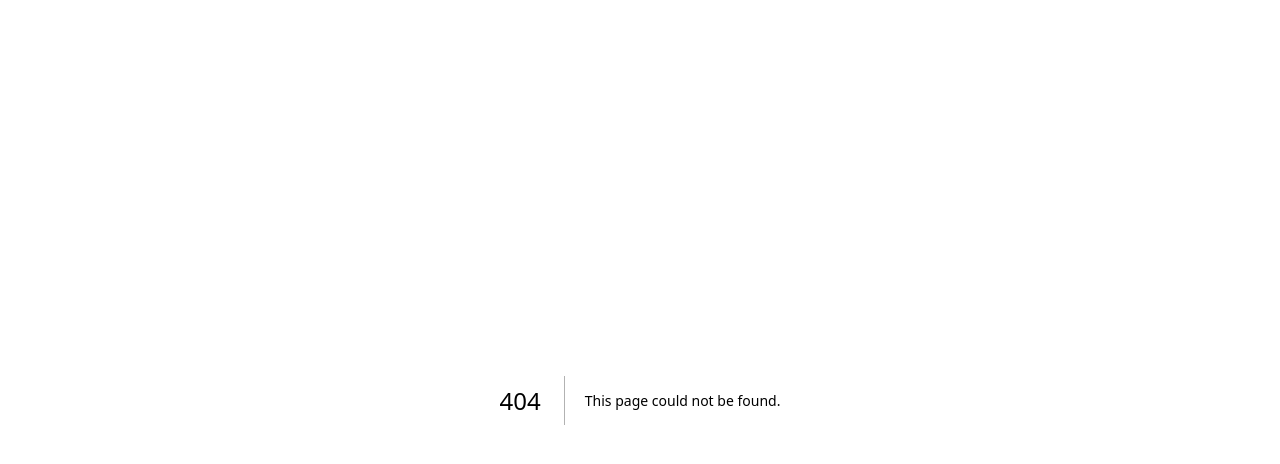
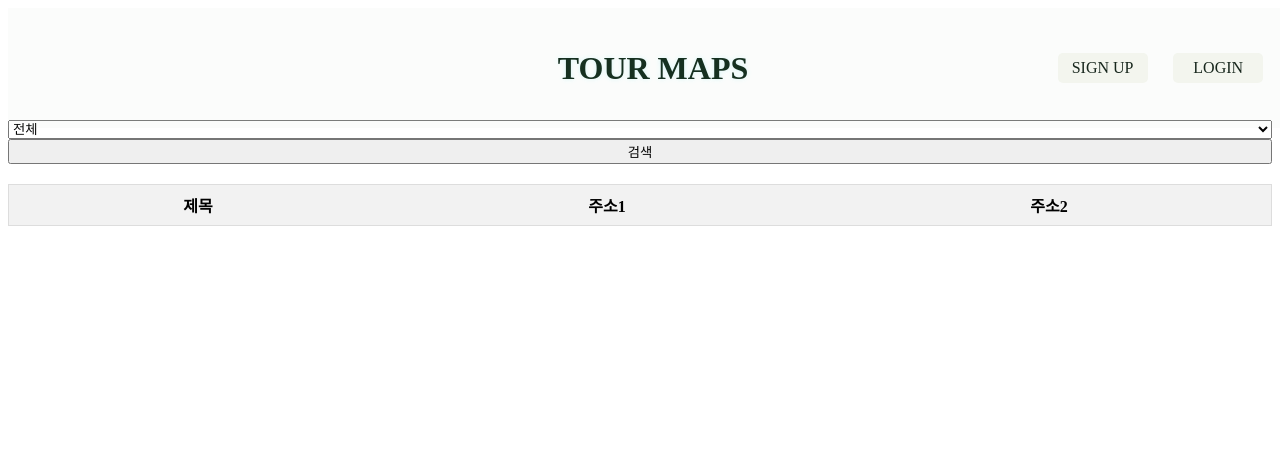
Before and after one commit to seunghee1108/tourmaps, a Next.js app: page /course in a window 1280 px wide. Before the commit this address had no page. Shown: the top 464 px of the page. Built offline with nearby package versions, Linux system fonts and the light colour scheme.

Commit message:
코스별 여행지

```diff
--- /dev/null
+++ b/app/course/page.tsx
@@ -0,0 +1,129 @@
+"use client";
+
+import React, { useState } from "react";
+import styles from "@/app/styles/search.module.scss";
+import Topbar from "../components/Topbar/Topbar";
+
+interface SearchResultRegion {
+  name: string;
+}
+interface SearchResultList {
+  addr1: string;
+  addr2: string;
+  cat1: string;
+  cat2: string;
+  title: string;
+  firstimage: string;
+  firstimage2: string;
+}
+const SearchRegionPage: React.FC = () => {
+  const [searchRegion, setSearchRegion] = useState<string>("");
+  const [regionResult, setRegionResult] = useState<SearchResultRegion[]>([]);
+  const [searchResult, setSearchResult] = useState<SearchResultList[]>([]);
+
+  const [currentRegion, setCurrentRegion] = useState<string>("");
+  const [currentHashtag, setCurrentHashtag] = useState<string>("");
+
+  const serviceKey =
+    "WRM%2FxwABX2ibu1FMzeh0M4ca55og%2BubZJmgviYSiIEluTOFZkIWMZ3%2BqvAcSS85SpKyryvYtYgt1AX4JLj1szQ3D%3D";
+
+  const handleHashtagChange = (e: React.ChangeEvent<HTMLSelectElement>) => {
+    setCurrentHashtag(e.target.value);
+  };
+
+  const handleSubmit = async () => {
+    try {
+      const response = await fetch(
+        `https://apis.data.go.kr/B551011/KorService1/areaBasedList1?serviceKey=${serviceKey}&numOfRows=10&MobileApp=AppTest&MobileOS=ETC&arrange=Q&areaCode=${currentRegion}&contentTypeId=25&cat1=C01&cat2=${currentHashtag}&_type=json`
+      );
+      if (response.ok) {
+        const result = await response.json();
+        const extractedResults: SearchResultList[] =
+          result.response.body.items.item.map((item: any) => ({
+            addr1: item.addr1,
+            addr2: item.addr2,
+            // cat1: item.cat1,
+            // cat2: item.cat2,
+            title: item.title,
+            // firstimage: item.firstimage,
+            // firstimage2: item.firstimage2,
+          }));
+        setSearchResult(extractedResults);
+      } else {
+        console.error("Error:", response.statusText);
+      }
+    } catch (error) {
+      console.error("Error fetching data:", error);
+    }
+  };
+  return (
+    <div className={styles.container}>
+      <div className={styles.top}>
+        <Topbar />
+      </div>
+
+      <select
+        id="hashtagFilter"
+        className="course_hashtagFilterSelect"
+        onChange={handleHashtagChange}
+      >
+        <option value="">전체</option>
+        <option value="C0112">#가족코스</option>
+        <option value="C0113">#나홀로코스</option>
+        <option value="C0114">#힐링코스</option>
+        <option value="C0115">#도보코스</option>
+        <option value="C0116">#캠핑코스</option>
+        <option value="C0117">#맛코스</option>
+      </select>
+
+      <button onClick={handleSubmit} className="course_formButton">
+        검색
+      </button>
+
+      <div className={styles.resultContainer}>
+        <h2 className={styles.resultTitle}></h2>
+        <div className={styles.div3}>
+          <table className={styles.table}>
+            <thead>
+              <tr>
+                <th>제목</th>
+                <th>주소1</th>
+                <th>주소2</th>
+                {/* <th>카테고리1</th> */}
+                {/* <th>카테고리2</th> */}
+                {/* <th>이미지1</th> */}
+                {/* <th>이미지2</th> */}
+              </tr>
+            </thead>
+            <tbody>
+              {searchResult.map((item, index) => (
+                <tr key={index} className={styles.row}>
+                  <td>{item.title}</td>
+                  <td>{item.addr1}</td>
+                  <td>{item.addr2}</td>
+                  {/* <td>{item.cat1}</td>  */}
+                  {/* <td>{item.cat2}</td> */}
+                  {/* <td>{item.firstimage2}</td> */}
+
+                  {/* <td> */}
+                  {/* {item.firstimage && (
+      <img src={item.firstimage} alt={`이미지${index + 1}`} style={{ width: "100px", height: "100px" }} />
+    )}
+  </td> */}
+                  {/* <td>
+    {item.firstimage && (
+      <img src={item.firstimage2} alt={`이미지${index + 1}`} style={{ width: "100px", height: "100px" }} />
+    )}
+  </td> */}
+                  {/* <td>{item.firstimage2}</td> */}
+                </tr>
+              ))}
+            </tbody>
+          </table>
+        </div>
+      </div>
+    </div>
+  );
+};
+
+export default SearchRegionPage;
```
